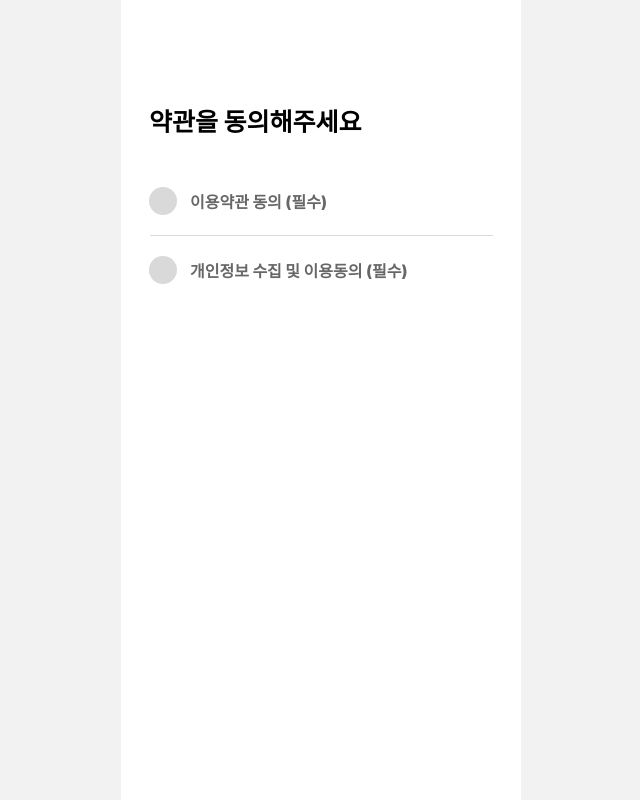
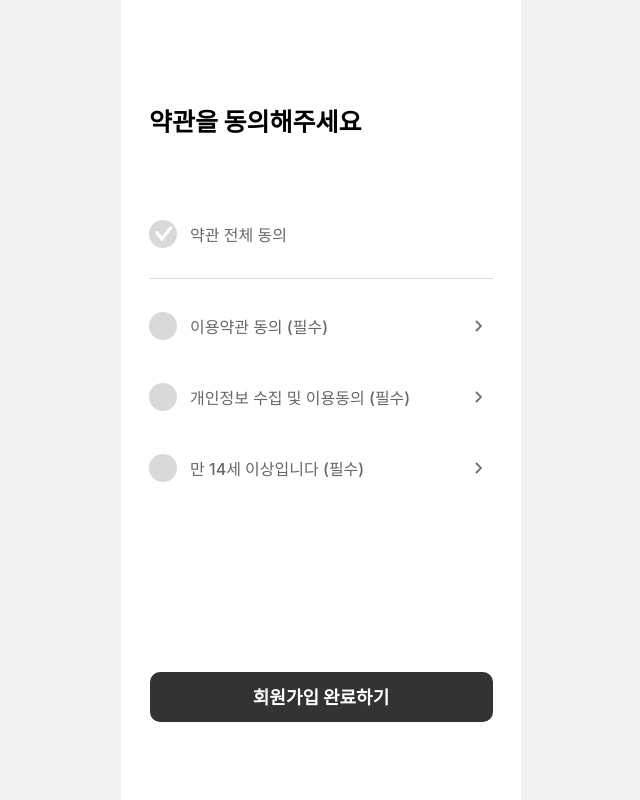
Before and after one commit to ECO-TOUR/front-end, a React (Create React App) app: page /agreement in a window 1280 px wide. Shown: the whole page, without its empty margins (319-959 px from the left). Built offline with nearby package versions, Linux system fonts and the light colour scheme.

Commit message:
체크 버튼 구현

```diff
--- a/src/Component/Agreement/Agreement.css
+++ b/src/Component/Agreement/Agreement.css
@@ -21,7 +21,8 @@
 
 .agreement_wrap{
     display: flex;
-    padding-left: 28px;
+    margin-top: 23px;
+    padding: 10px 28px;
 }
 
 /* 체크 버튼 */
@@ -30,6 +31,18 @@
     width: 28px;
     height: 28px;
     border-radius: 20px;
+    cursor: pointer;
+}
+
+/* 클릭된 체크 버튼*/
+.agree_btn.clicked {
+    background-color: #91EB86;
+    cursor: pointer;
+}
+
+/* 버튼 체크 아이콘*/
+.agree_check{
+    margin: 6px 5.5px;
 }
 
 /* 약관 동의 텍스트 */
@@ -37,7 +50,7 @@
     margin: auto 13px;
     font-size: 16px;
     color: #676767;
-    font-weight: 800;
+    font-weight: 500;
 }
 
 /* 구분선 */
@@ -47,3 +60,27 @@
     height: 1px;
     margin: 20px auto;
 }
+
+.agree_arrow{
+    margin-left: auto;
+    padding-right: 10px;
+}
+
+#signUp_btn{
+    margin-top: 180px;
+    margin-left: auto;
+    margin-right: auto;
+    width: 343px;
+    height: 50px;
+    border-radius: 10px;
+    background: #333;
+    cursor: pointer;
+}
+
+#signUp_btn_text{
+    color: #FFF;
+    text-align: center;
+    font-weight: 800;
+    font-size: 18px;
+    padding: 11px;
+}
--- a/src/Component/Agreement/Agreement.js
+++ b/src/Component/Agreement/Agreement.js
@@ -1,22 +1,45 @@
-import React from 'react';
+import React, { useState } from 'react';
 import './Agreement.css';
-
+import Agreement_Arrow from '../../assets/agreement_arrow.svg';
+import Agreement_Check from '../../assets/agree_check.svg';
 
 function Agreement() {
+
+  const [isAllClicked, setIsAllClicked] = useState(false);
+
+  const allCheckBtnClick = () => {
+    setIsAllClicked(!isAllClicked);
+  };
 
   return (
     <div className="container">
       <div class="agreement_title">약관을 동의해주세요</div>
       <div class="agree_box">
         <div class="agreement_wrap">
-          <div class="agree_btn"></div>
-          <div class="agree_text">이용약관 동의 (필수)</div>
+          <div className={`agree_btn ${isAllClicked ? 'clicked' : ''}`} onClick={allCheckBtnClick}>
+            <img src={Agreement_Check} className='agree_check'></img>
+          </div>
+          <div class="agree_text">약관 전체 동의</div>
         </div>
         <div class="agree_line"></div>
-        <div class="agreement_wrap">
-          <div class="agree_btn"></div>
-          <div class="agree_text">개인정보 수집 및 이용동의 (필수)</div>
+        <div>
+          <div class="agreement_wrap">
+            <div class="agree_btn"></div>
+            <div class="agree_text">이용약관 동의 (필수)</div>
+            <img src={Agreement_Arrow} className='agree_arrow'/>
+          </div>
+          <div class="agreement_wrap">
+            <div class="agree_btn"></div>
+            <div class="agree_text">개인정보 수집 및 이용동의 (필수)</div>
+            <img src={Agreement_Arrow} className='agree_arrow'/>
+          </div>
+          <div class="agreement_wrap">
+            <div class="agree_btn"></div>
+            <div class="agree_text">만 14세 이상입니다 (필수)</div>
+            <img src={Agreement_Arrow} className='agree_arrow'/>
+          </div>
         </div>
+        <div id="signUp_btn"><div id="signUp_btn_text">회원가입 완료하기</div></div>
       </div>
     </div>
   );
```
Also changed, not shown: src/assets/agree_check.svg (added), src/assets/agreement_arrow.svg (added).
